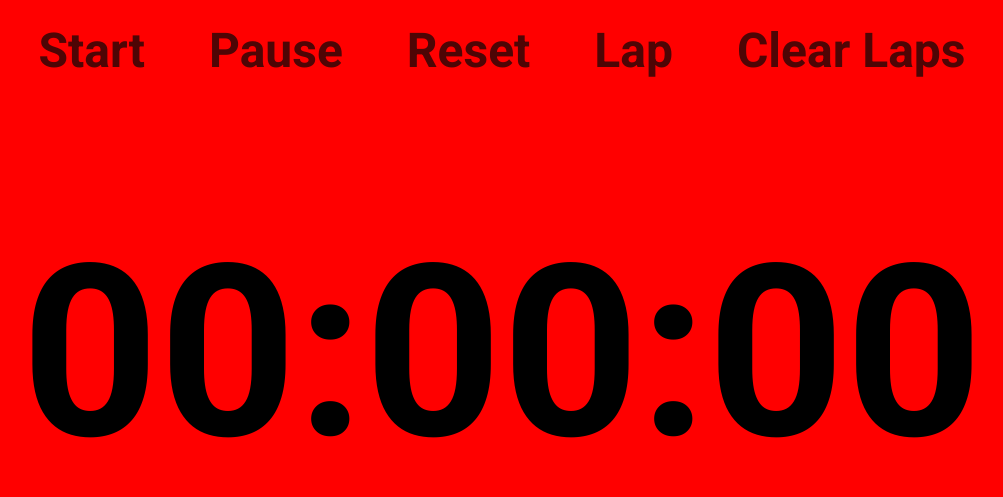
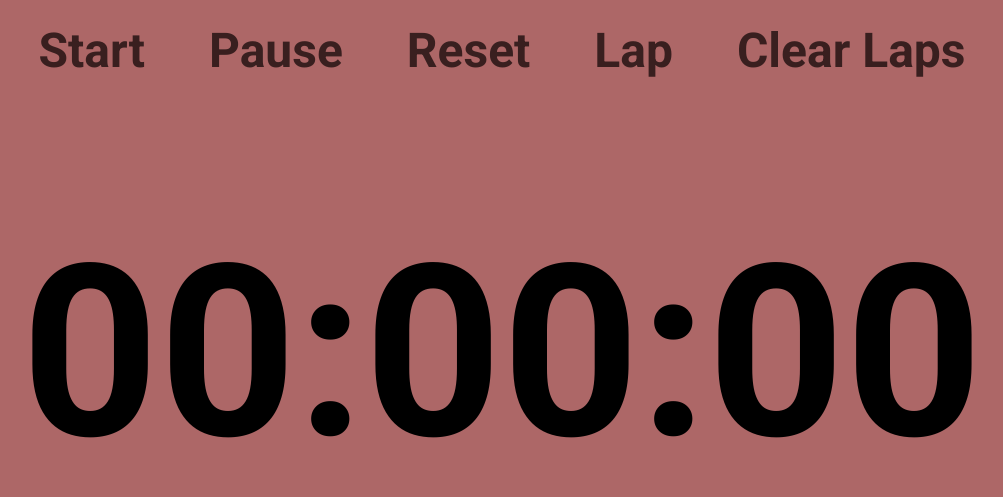
Before and after one commit to Slimake/Stopwatch, a plain HTML site: page index.html in a window 1280 px wide. Shown: the whole page, without its empty margins (138-1141 px from the left). Drawn offline with Linux system fonts and the light colour scheme.

Commit message:
Modify initial file

```diff
--- a/css/style.css
+++ b/css/style.css
@@ -12,7 +12,7 @@ html {
 }
 
 body {
-  background-color: red;
+  background-color: #ad6767;
   font-family: 'Roboto', sans-serif;
 }
 
```
Also changed, not shown: 1 other file.
